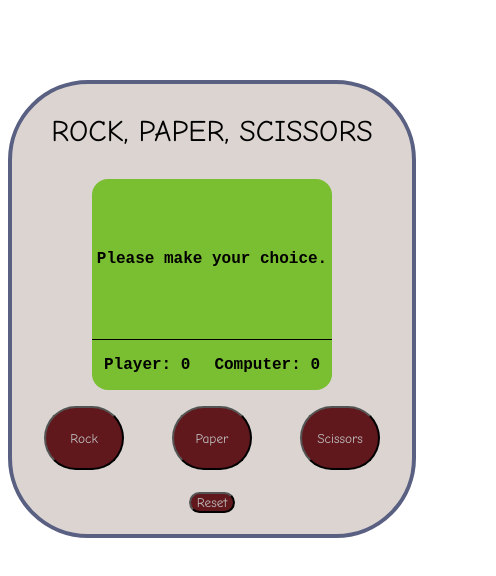
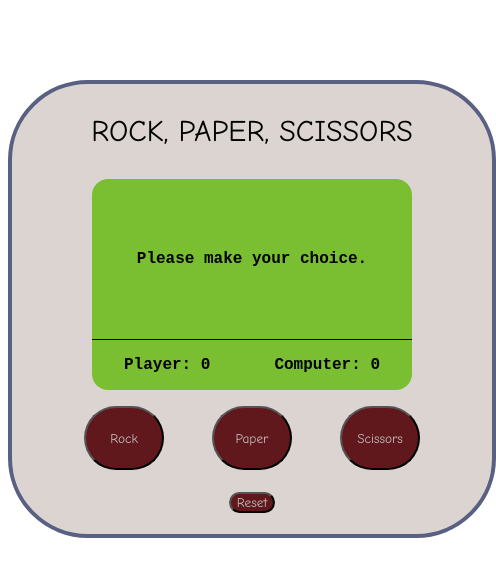
Before and after one commit to m20tgd/top03-rock-paper-scissors, a plain HTML site: page index.html in a window 390 px wide. Shown: the whole page, 496 px wide, since content can reach past the window. Drawn offline with Linux system fonts and the light colour scheme.

Commit message:
Provide a set width rather than a % width This should prevent issues on small screens.

```diff
--- a/style.css
+++ b/style.css
@@ -13,8 +13,7 @@ button{
 
 .container{
     background: #dbd4d0;
-    width: 40%;
-    min-width: 400px;
+    width: 30em;
     margin: 5em auto;
     border: .25em solid #596082;
     border-radius: 5em;
@@ -23,6 +22,7 @@ button{
 .title{
     padding: 1em 0;
     font-size: 30px;
+    flex: 0 0 auto;
 }
 
 .screen{
```
